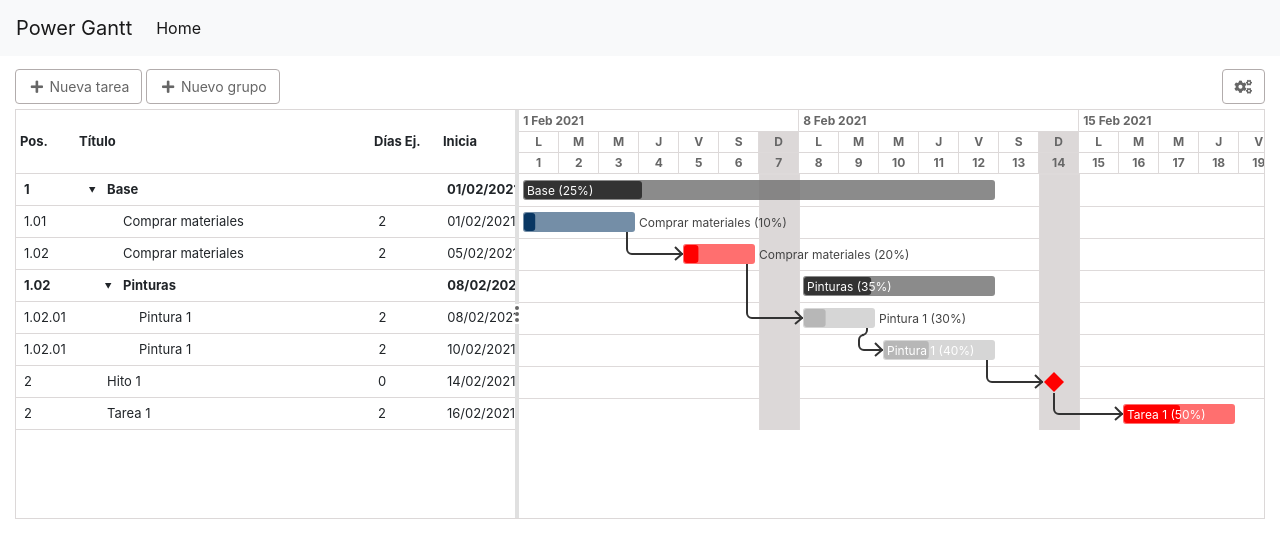
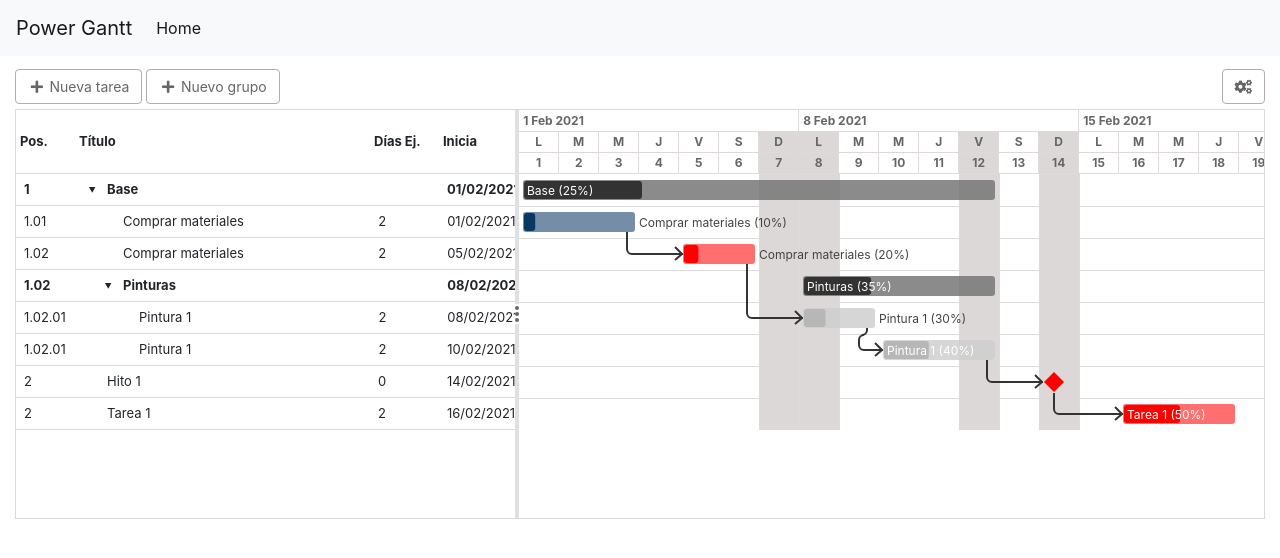
Before and after one commit to CharlesPs/power-gantt, a React (Create React App) app: page / in a window 1280 px wide. Shown: the top 558 px of the page. Built offline with nearby package versions, Linux system fonts and the light colour scheme.

Commit message:
add non working days support

```diff
--- a/src/App.tsx
+++ b/src/App.tsx
@@ -513,6 +513,10 @@ const App = () => {
                             end={state.ganttEnd}
                             items={state.ganttItems}
                             columns={state.ganttColumns}
+                            nonWorkingDays={[
+                                '2021-02-08',
+                                '2021-02-12',
+                            ]}
                             minTableWidthPercent={20}
                             maxTableWidthPercent={75}
                             dayWidth={40}
--- a/src/Components/Gantt/Gantt.tsx
+++ b/src/Components/Gantt/Gantt.tsx
@@ -23,6 +23,7 @@ type Props = {
     end: string,
     items: any,
     columns: any,
+    nonWorkingDays?: any,
     minTableWidthPercent?: number,
     maxTableWidthPercent?: number,
     defTableWidthPorcent?: number,
@@ -41,6 +42,8 @@ let chartScrollLeft = 0
 
 
 const Gantt = (props: Props) => {
+
+    const nonWorkingDays = props.nonWorkingDays || []
 
     moment.locale('es')
 
@@ -272,6 +275,7 @@ const Gantt = (props: Props) => {
                                     start={props.start}
                                     end={props.end}
                                     dayWidth={state.dayWidth}
+                                    nonWorkingDays={nonWorkingDays}
                                 />
                             </div>
                         </div>
@@ -285,6 +289,7 @@ const Gantt = (props: Props) => {
                                 dayWidth={state.dayWidth}
                                 items={props.items}
                                 active={state.active}
+                                nonWorkingDays={nonWorkingDays}
                             />
                         </div>
                     </div>
--- a/src/Components/GanttChart/GanttChartBody.tsx
+++ b/src/Components/GanttChart/GanttChartBody.tsx
@@ -12,6 +12,7 @@ type Props = {
     dayWidth: number,
     items: any,
     active?: number,
+    nonWorkingDays?: any,
 }
 
 const GanttChartBody = (props: Props) => {
@@ -32,6 +33,7 @@ const GanttChartBody = (props: Props) => {
                 days={days}
                 dayWidth={props.dayWidth}
                 active={props.active}
+                nonWorkingDays={props.nonWorkingDays}
             />
             <GanttChartArrows
                 relations={relations}
--- a/src/Components/GanttChart/GanttChartBodyGrid.tsx
+++ b/src/Components/GanttChart/GanttChartBodyGrid.tsx
@@ -7,9 +7,17 @@ type Props = {
     days: any,
     dayWidth: number,
     active?: number,
+    nonWorkingDays?: any,
 }
 
 const GridSpecialDays = (props: any) => {
+
+    const isNonWorkingDay = (day_ymd: string) => {
+
+        const match = props.nonWorkingDays.filter((_day: any) => _day === day_ymd)
+
+        return match.length ? true : false
+    }
 
     return props.days.map((day: any, i: number) => {
 
@@ -25,7 +33,7 @@ const GridSpecialDays = (props: any) => {
             )
         }
 
-        return day.day_of_week !== 'D' ? null : (
+        return (day.day_of_week !== 'D' && !isNonWorkingDay(day.ymd)) ? null : (
             <rect key={i}
                 className="grid-sunday"
                 x={i * props.dayWidth}
@@ -58,7 +66,12 @@ const GanttChartBodyGrid = (props: Props) => {
                 })}
             </g>
             <g id="grid-sundays">
-                <GridSpecialDays days={props.days} items={props.items} dayWidth={props.dayWidth} />
+                <GridSpecialDays
+                    days={props.days}
+                    items={props.items}
+                    dayWidth={props.dayWidth}
+                    nonWorkingDays={props.nonWorkingDays}
+                />
             </g>
         </g>
     )
--- a/src/Components/GanttChart/GanttChartHeader.tsx
+++ b/src/Components/GanttChart/GanttChartHeader.tsx
@@ -6,12 +6,20 @@ type Props = {
     start: string,
     end: string,
     dayWidth: number,
+    nonWorkingDays?: any,
 }
 
 const GanttChartHeader = (props: Props) => {
 
     const days = UI_helper.getDaysInRange(props.start, props.end)
     const weeks = UI_helper.getWeeksInRange(props.start, props.end)
+
+    const isNonWorkingDay = (day_ymd: string) => {
+
+        const match = props.nonWorkingDays.filter((_day: any) => _day === day_ymd)
+
+        return match.length ? true : false
+    }
 
     return (
         <>
@@ -42,6 +50,7 @@ const GanttChartHeader = (props: Props) => {
                             [
                                 'th-day',
                                 'th',
+                                isNonWorkingDay(day.ymd) ? 'th-dark' : '',
                                 day.day_of_week === 'D' ? 'th-dark' : '',
                                 day.today ? 'th-today' : ''
                             ].join(' ')
@@ -65,6 +74,7 @@ const GanttChartHeader = (props: Props) => {
                         [
                             'th-day-month',
                             'th',
+                            isNonWorkingDay(day.ymd) ? 'th-dark' : '',
                             day.day_of_week === 'D' ? 'th-dark' : '',
                             day.today ? 'th-today' : ''
                         ].join(' ')
```
